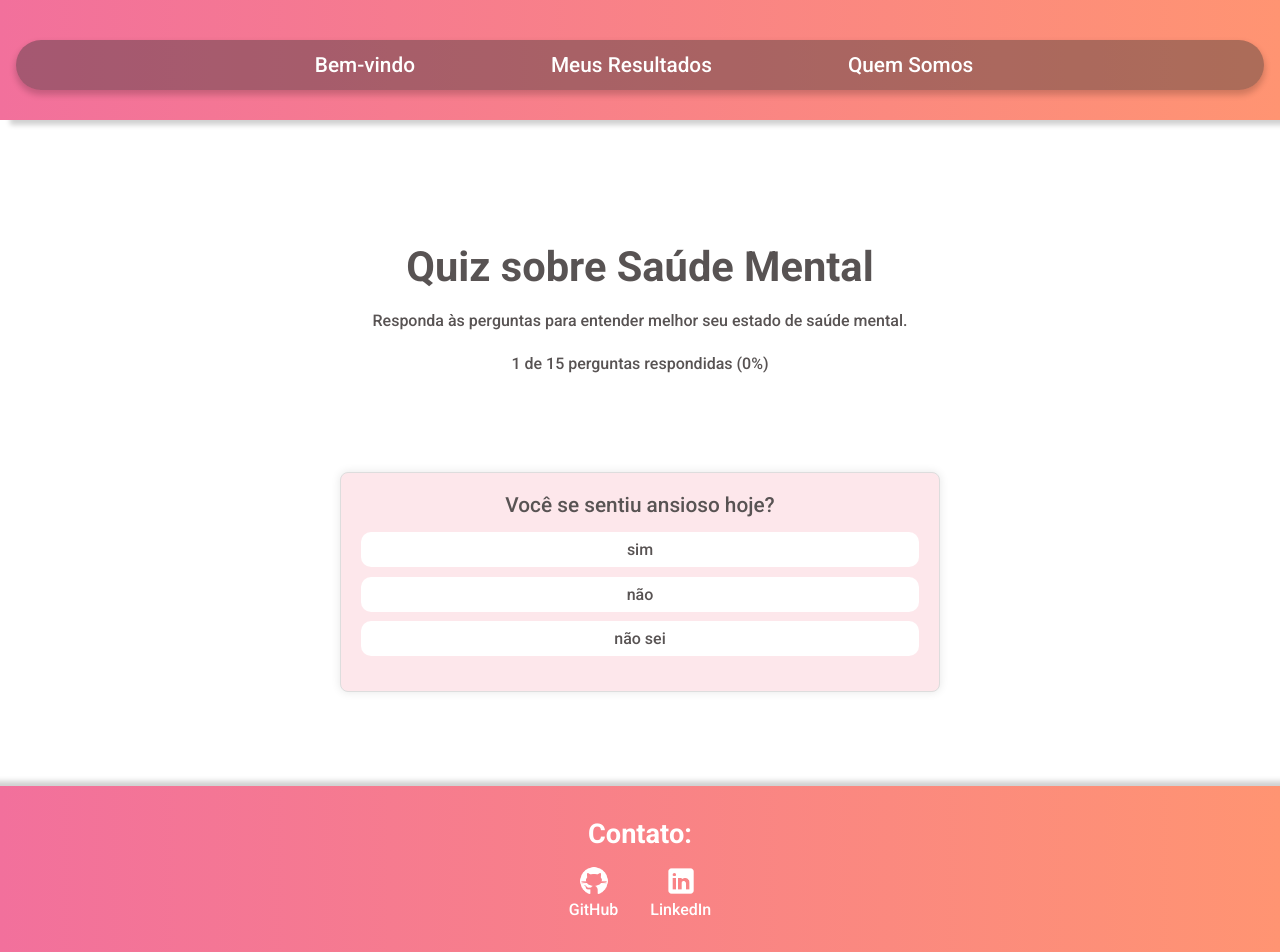
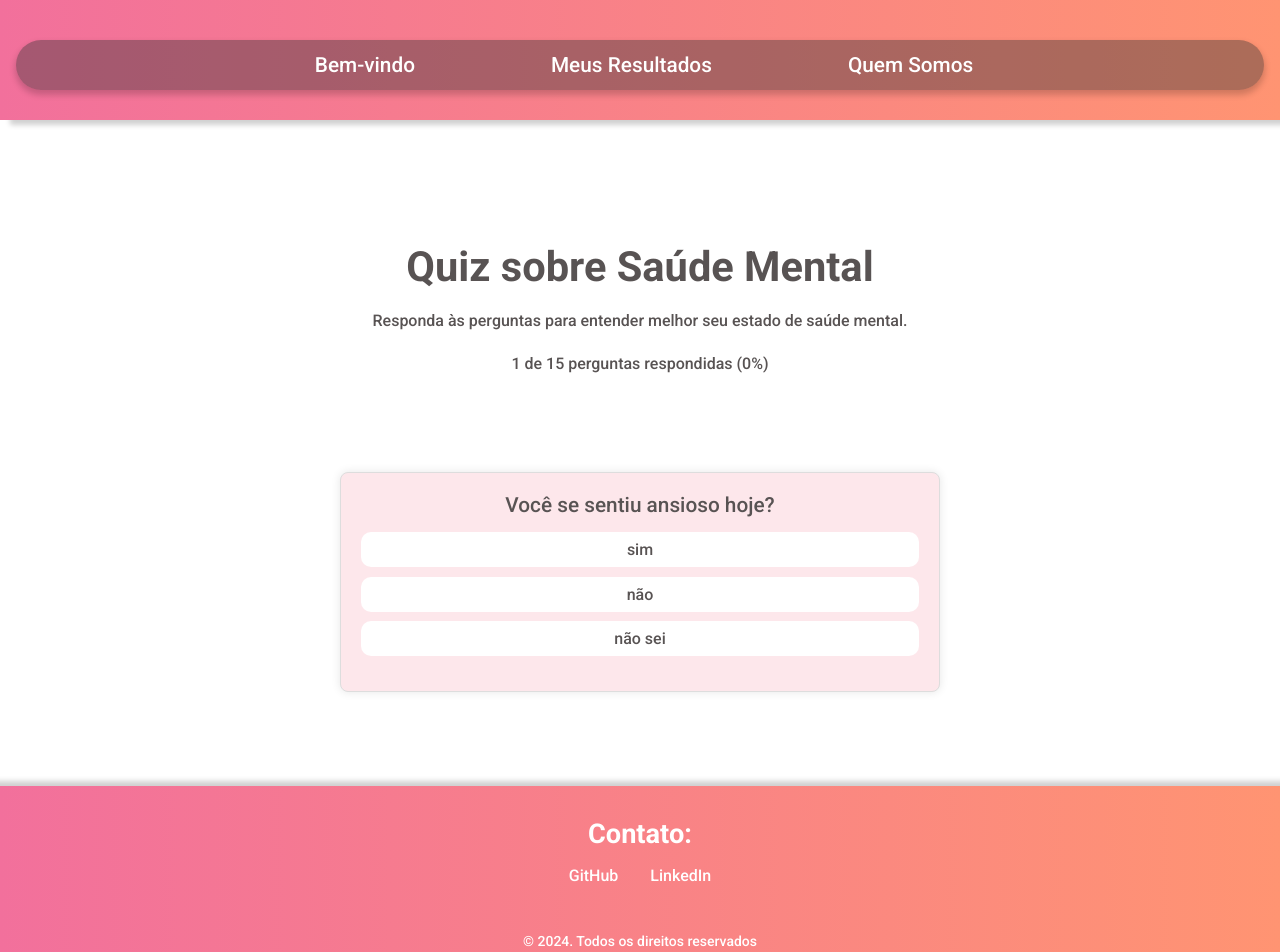
Before and after one commit to NaykyrOliveira/mental-health, a Vue app: page / in a window 1280 px wide. Shown: the top 952 px of the page. Built offline with nearby package versions, Linux system fonts and the light colour scheme.

Commit message:
Troca de icones

```diff
--- a/src/components/Contact.vue
+++ b/src/components/Contact.vue
@@ -6,13 +6,13 @@
                 <div class="contact-link">
                     <div class="info-item">
                         <a :href="githubUrl" target="_blank" rel="noopener noreferrer">
-                            <img :src="github" :alt="githubIcon" class="contact-img">
+                            <i class="bi bi-github"></i>
                             <p class="social-media">GitHub</p>
                         </a>
                     </div>
                     <div class="info-item">
                         <a :href="linkedinUrl" target="_blank" rel="noopener noreferrer">
-                            <img :src="linkedin" :alt="linkedinIcon" class="contact-img">
+                            <i class="bi bi-linkedin"></i>
                             <p class="social-media">LinkedIn</p>
                         </a>
                     </div>
@@ -30,10 +30,6 @@ export default {
     name: "Footer",
     data() {
         return {
-            github: '../assets/img/icons/github.png',
-            linkedin: '../assets/img/icons/linkedin.png',
-            githubIcon: 'Ícone GitHub',
-            linkedinIcon: 'Ícone LinkedIn',
             githubUrl: 'https://github.com/NaykyrOliveira/mental-health',
             linkedinUrl: 'https://www.linkedin.com/in/naykyr-oliveira/'
         };
```
